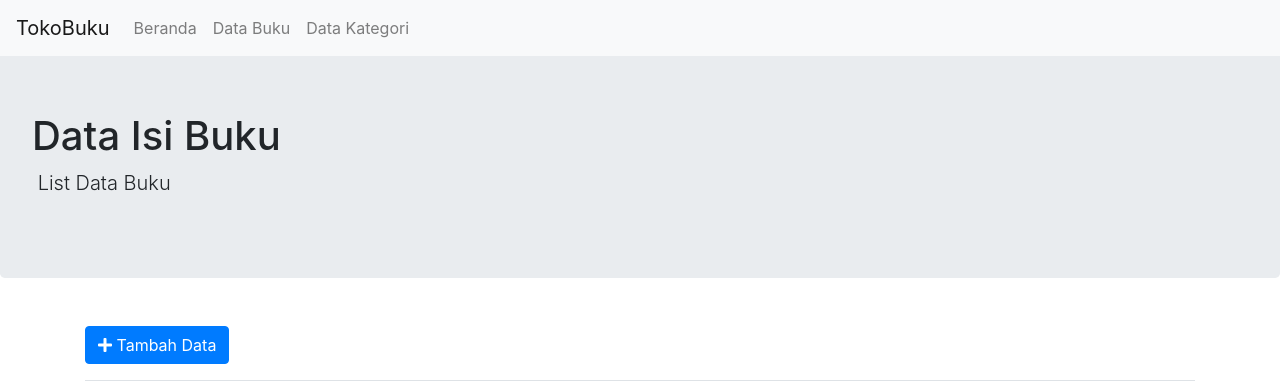
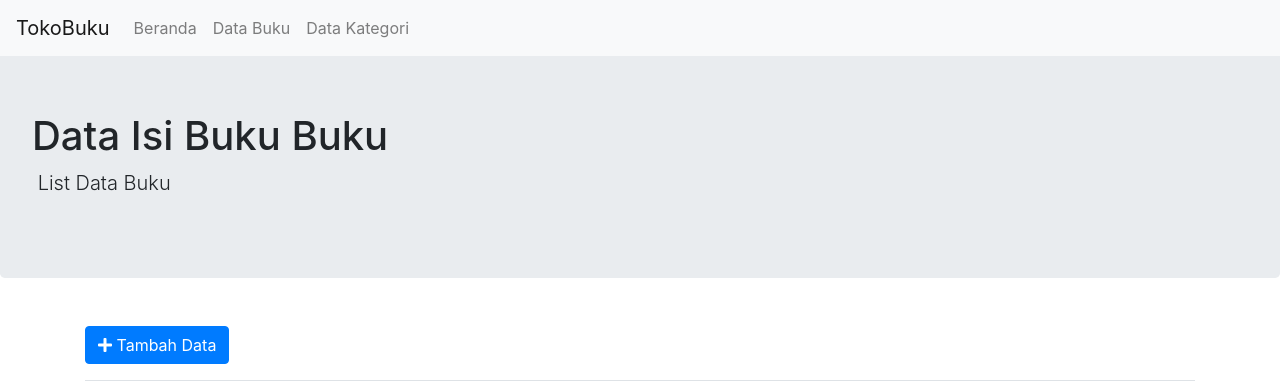
Before and after one commit to mbanyong/buku, a CodeIgniter app: page /buku/index.php/buku/index in a window 1280 px wide. Shown: the top 381 px of the page. Run offline with CodeIgniter, Linux system fonts and the light colour scheme; data comes from the database, SQL or seed files in the repository; some libraries are stand-ins or nearby versions.

Commit message:
ubah judul lagi

```diff
--- a/application/views/buku/index.php
+++ b/application/views/buku/index.php
@@ -1,7 +1,7 @@
 <?php $this->load->view('_layout/header') ?>
 
         <div class="jumbotron">
-            <h1 class="display-10">Data Isi Buku</h1>
+            <h1 class="display-10">Data Isi Buku Buku</h1>
             <p class="lead"> &nbspList Data Buku</p>
 
         </div>
```
